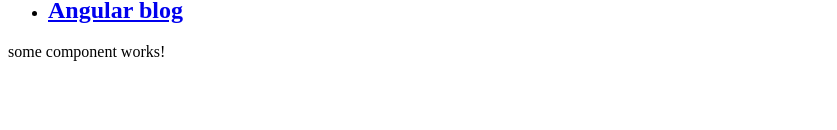
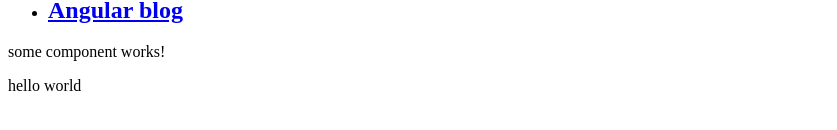
Before and after one commit to yeffasol/angular, an Angular app: page /date in a window 1280 px wide. Shown: the part 548-678 px from the top of the page, without its empty margins (0-837 px from the left). Built offline with nearby package versions, Linux system fonts and the light colour scheme.

Commit message:
Add date component

```diff
--- a/src/app/app.component.html
+++ b/src/app/app.component.html
@@ -18,3 +18,4 @@
   </li>
 </ul>
 <app-some></app-some>
+<app-date></app-date>
--- a/src/app/app.module.ts
+++ b/src/app/app.module.ts
@@ -3,11 +3,13 @@ import { NgModule } from '@angular/core';
 
 import { AppComponent } from './app.component';
 import { SomeComponent } from './some/some.component';
+import { DateComponent } from './date/date.component';
 
 @NgModule({
   declarations: [
     AppComponent,
-    SomeComponent
+    SomeComponent,
+    DateComponent
   ],
   imports: [
     BrowserModule
--- /dev/null
+++ b/src/app/date/date.component.html
@@ -0,0 +1 @@
+<p>hello {{message}}</p>
--- /dev/null
+++ b/src/app/date/date.component.ts
@@ -0,0 +1,17 @@
+import {Component, OnInit} from '@angular/core';
+
+@Component({
+  selector: 'app-date',
+  templateUrl: './date.component.html',
+  styleUrls: ['./date.component.css']
+})
+export class DateComponent implements OnInit {
+  message: string = 'world';
+
+  constructor() {
+  }
+
+  ngOnInit() {
+  }
+
+}
```
Also changed, not shown: src/app/date/date.component.css (added), 1 other file (tests, documents, lock files or other folders).
